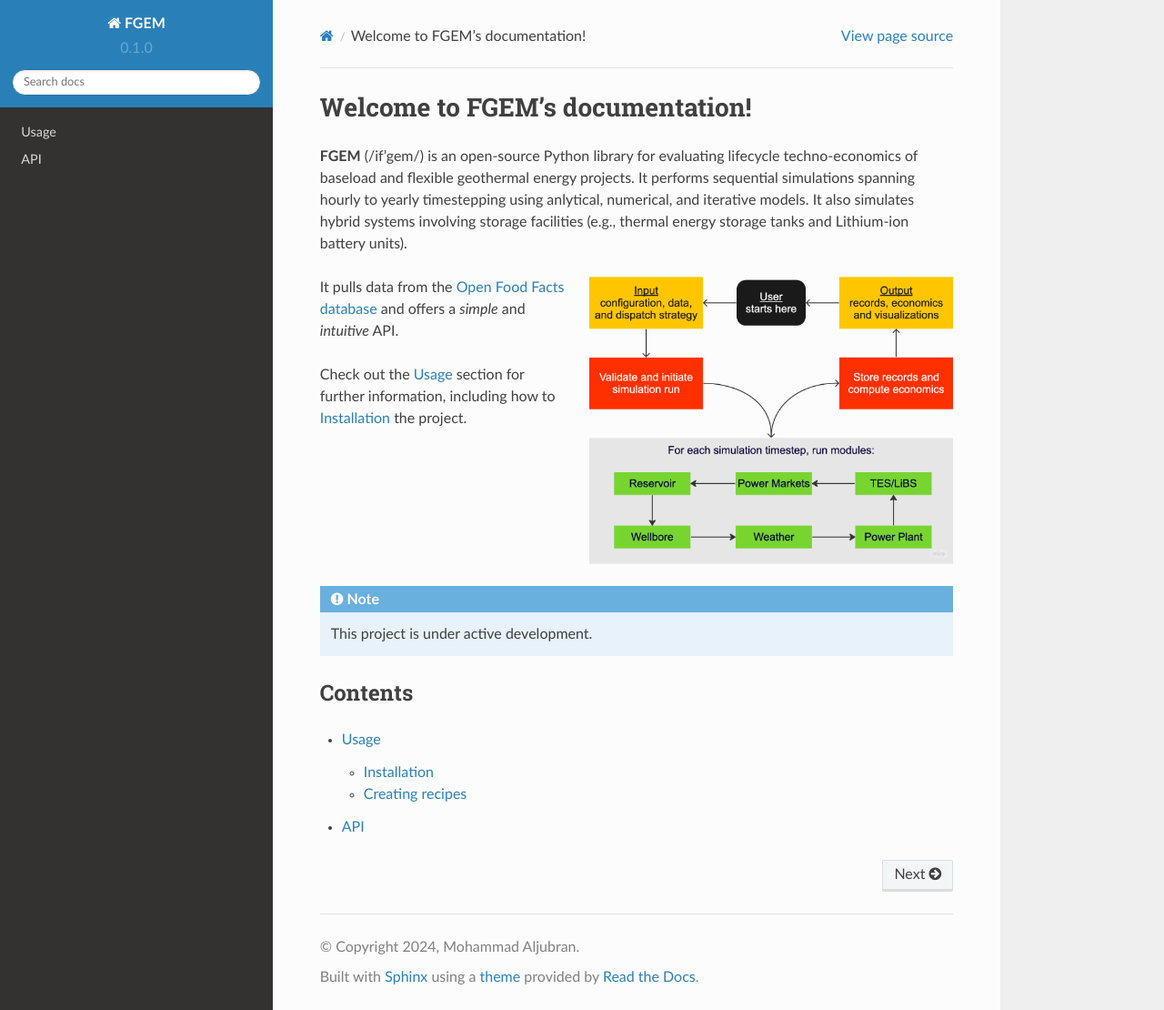
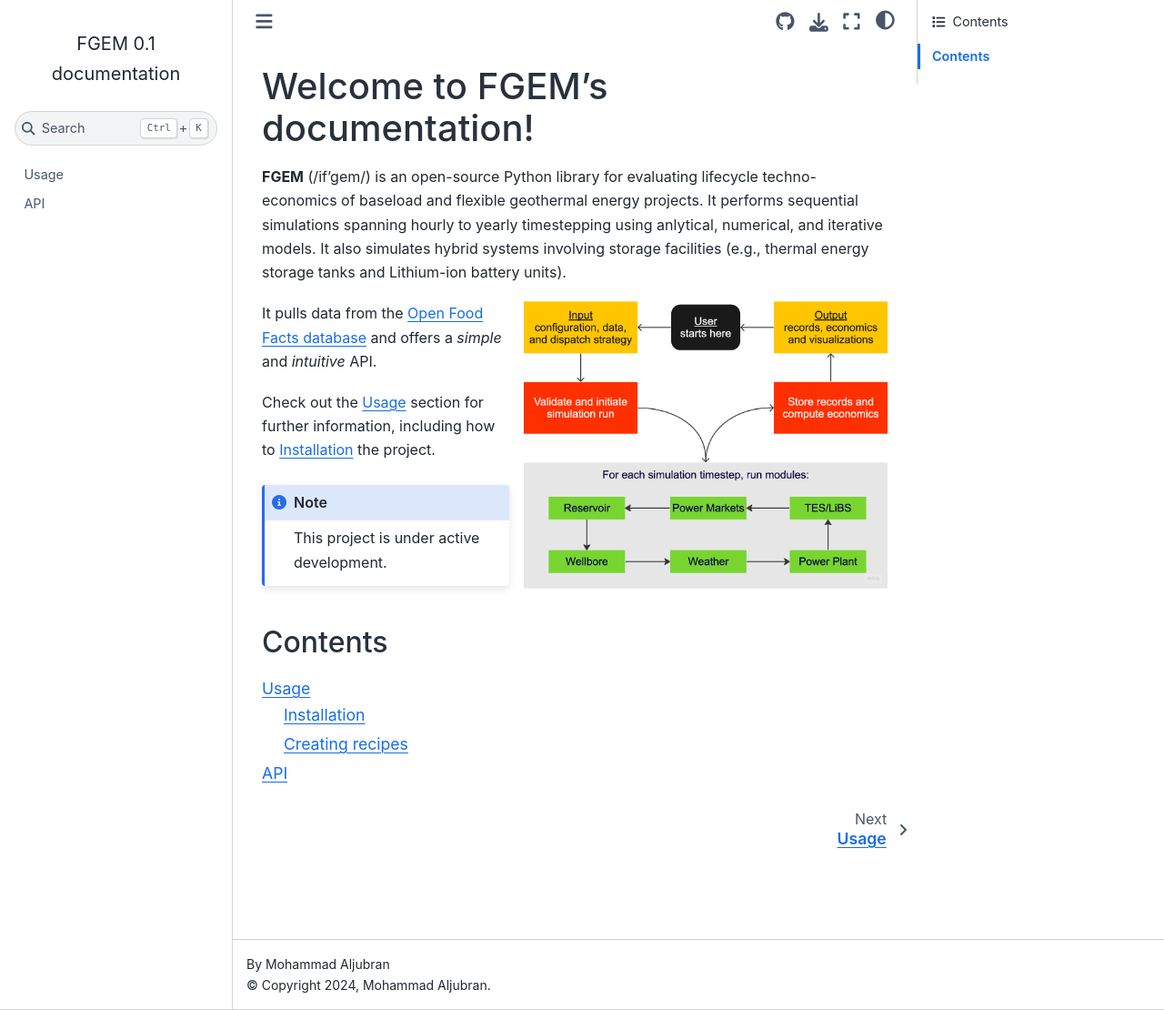
Before and after one commit to tahayehia1995/FGEM, a Sphinx documentation site: the page built from docs/source/index.rst, in a window 1280 px wide and 1110 px high. Shown: the whole window at 91% size. Built offline with Sphinx 7.4.7 and the Sphinx Book theme 1.1.4, drawn with Linux system fonts in a browser that asks for light colours; some of the changed lines change nothing that is shown.

Commit message:
Update conf.py

```diff
--- a/docs/source/conf.py
+++ b/docs/source/conf.py
@@ -12,11 +12,20 @@ version = '0.1.0'
 # -- General configuration
 
 extensions = [
-    'sphinx.ext.duration',
-    'sphinx.ext.doctest',
-    'sphinx.ext.autodoc',
-    'sphinx.ext.autosummary',
-    'sphinx.ext.intersphinx',
+    #'sphinx.ext.autodoc',
+    #'sphinx.ext.autosummary',
+    "myst_parser",
+    # "sphinx.ext.autosectionlabel",
+    "sphinx.ext.intersphinx",
+    "sphinx.ext.todo",
+    "sphinx.ext.mathjax",
+    "sphinx.ext.napoleon",
+    "sphinx.ext.graphviz",
+    # "sphinxcontrib.bibtex",
+    #'sphinx.ext.pngmath',
+    #'sphinxcontrib.tikz',
+    #'rinoh.frontend.sphinx',
+    "sphinx.ext.imgconverter",  # for SVG conversion
 ]
 
 intersphinx_mapping = {
@@ -29,7 +38,25 @@ templates_path = ['_templates']
 
 # -- Options for HTML output
 
-html_theme = 'sphinx_rtd_theme'
+html_theme = "sphinx_book_theme"
+html_static_path = ["_static"]
+
+html_theme_options = {
+    "repository_url": "https://github.com/aljubrmj/FGEM",
+    "use_repository_button": True,
+    "show_navbar_depth": 1,
+}
+
+# The name for this set of Sphinx documents.  If None, it defaults to
+# "<project> v<release> documentation".
+# html_title = "FGEM"
+
+# A shorter title for the navigation bar.  Default is the same as html_title.
+# html_short_title = "FGEM"
+
+# The name of an image file (relative to this directory) to place at the top
+# of the sidebar.
+html_logo = "./_static/fgem-logo.png"
 
 # -- Options for EPUB output
-epub_show_urls = 'footnote'
+# epub_show_urls = 'footnote'
```
